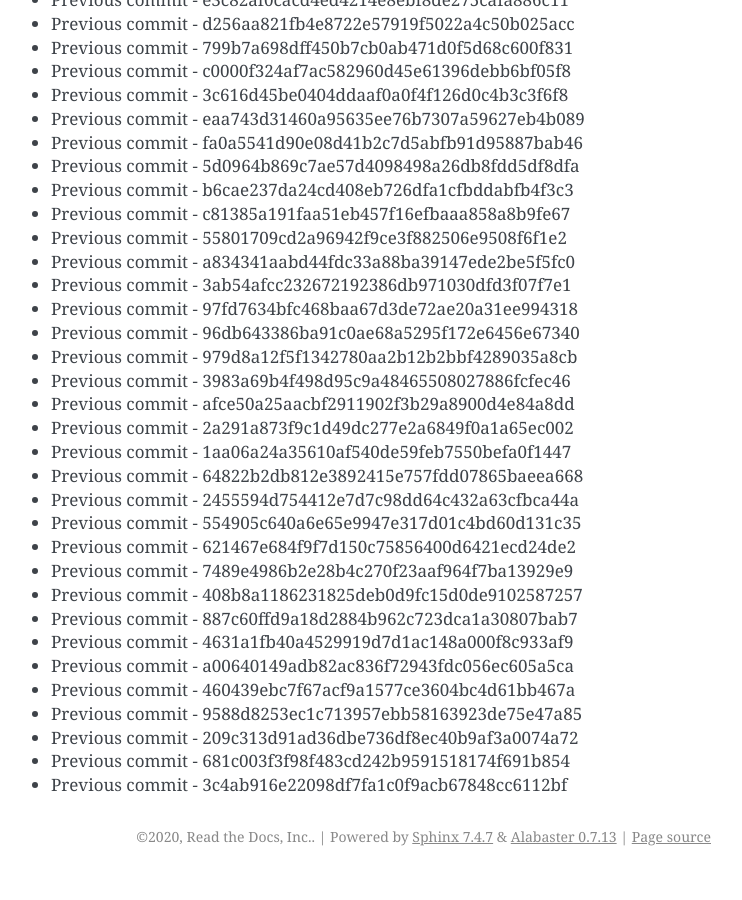
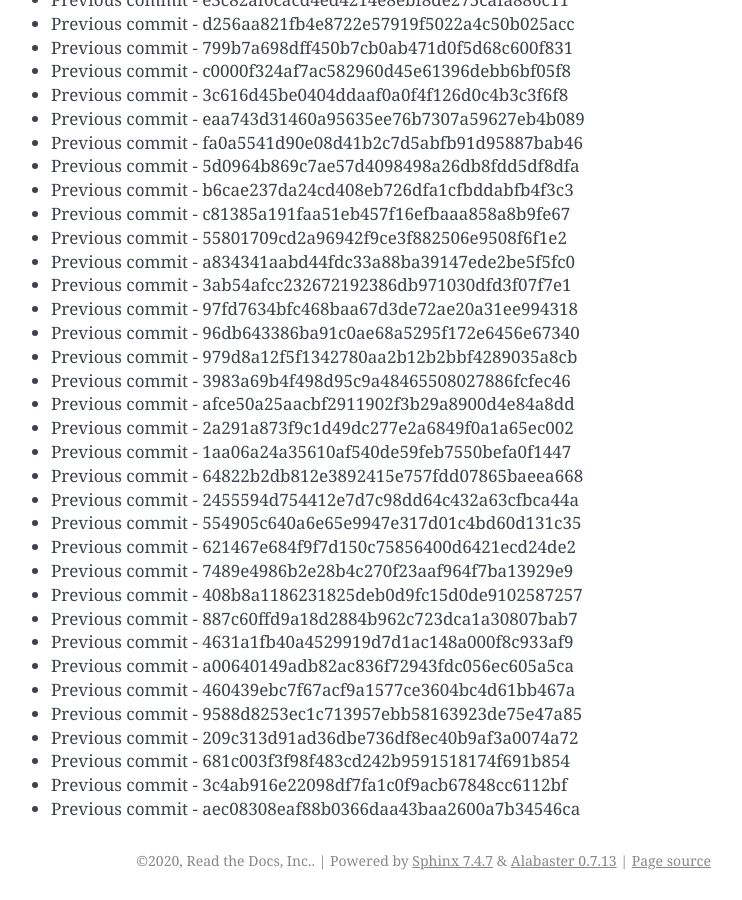
Before and after one commit to readthedocs/rtd-git-stresstest, a Sphinx documentation site: the page built from docs/updates.rst, in a window 1280 px wide and 900 px high, scrolled down 52628 px. Shown: the whole window, without its empty margins (399-1141 px from the left). Built offline with Sphinx 7.4.7, drawn with Linux system fonts in a browser that asks for light colours; before the commit the page ends 53504 px from its top, so only the background shows below that.

Commit message:
Generating commit from previous: aec08308eaf88b0366daa43baa2600a7b34546ca

```diff
--- a/docs/updates.rst
+++ b/docs/updates.rst
@@ -2243,3 +2243,4 @@ It can be tested for any performance characteristics.
 * Previous commit - 209c313d91ad36dbe736df8ec40b9af3a0074a72
 * Previous commit - 681c003f3f98f483cd242b9591518174f691b854
 * Previous commit - 3c4ab916e22098df7fa1c0f9acb67848cc6112bf
+* Previous commit - aec08308eaf88b0366daa43baa2600a7b34546ca
```
